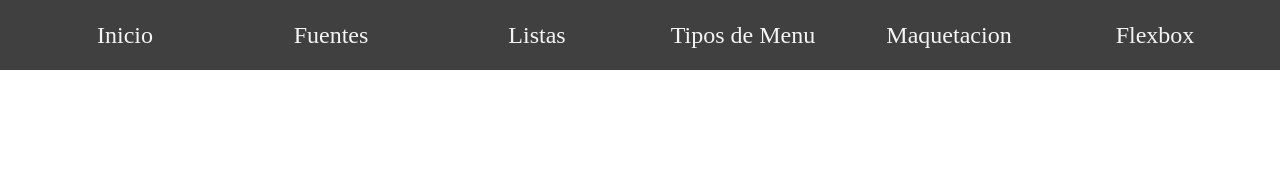
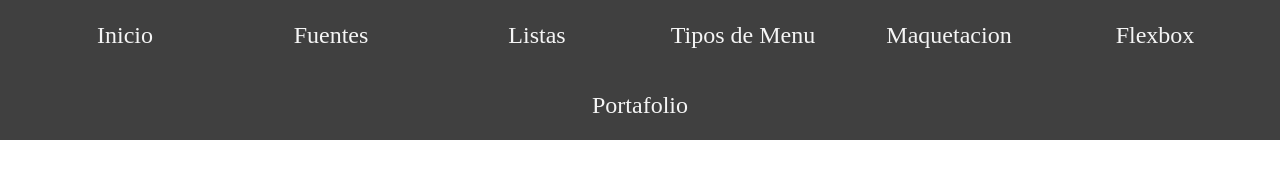
Before and after one commit to Geridas03/Portafolio_Undertale, a plain HTML site: page index.html in a window 1280 px wide. Drawn offline with Linux system fonts and the light colour scheme.

Commit message:
Portafolio

```diff
--- a/index.html
+++ b/index.html
@@ -44,6 +44,7 @@
                 </ul>
             </li>
             <li><a href="flexbox.html">Flexbox</a></li>
+            <li><a href="portafolio.html">Portafolio</a></li>
         </ul>
     </nav>
     <script src="js/subitems_2.js"></script>
```
